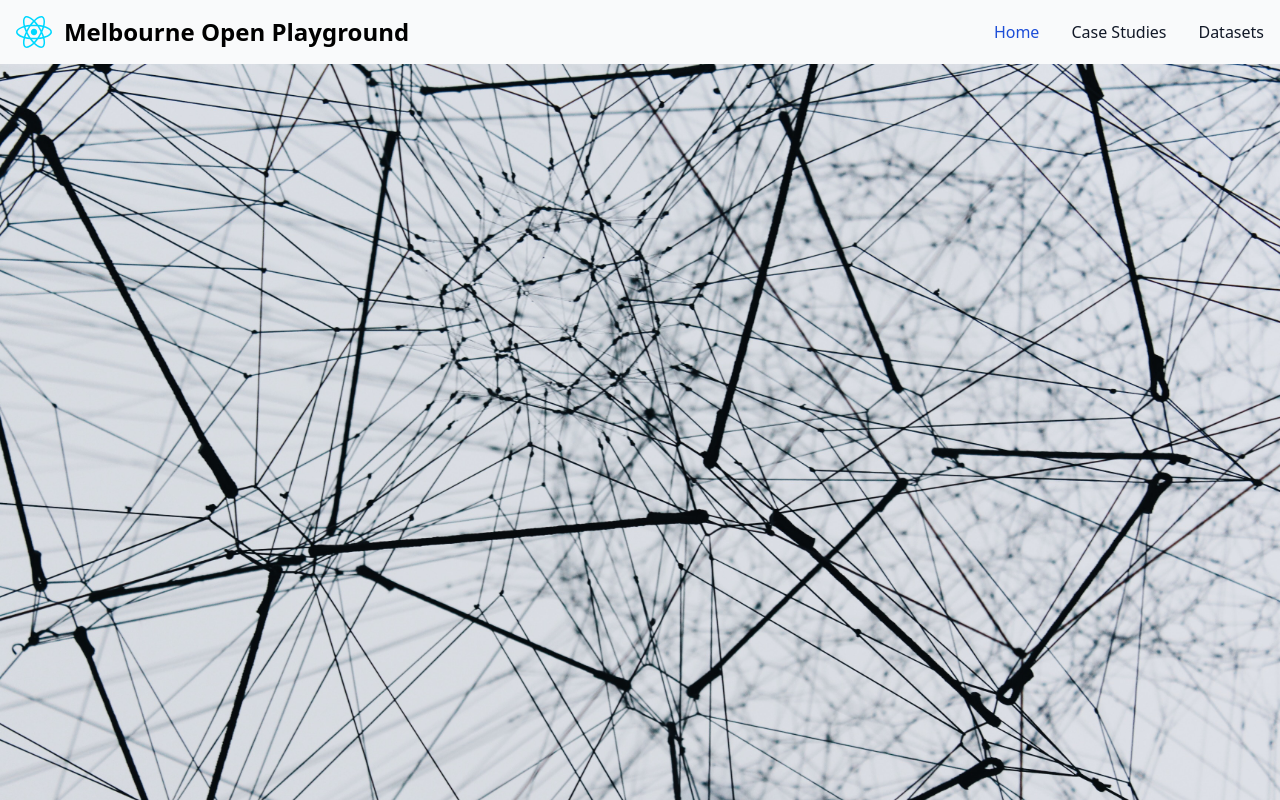
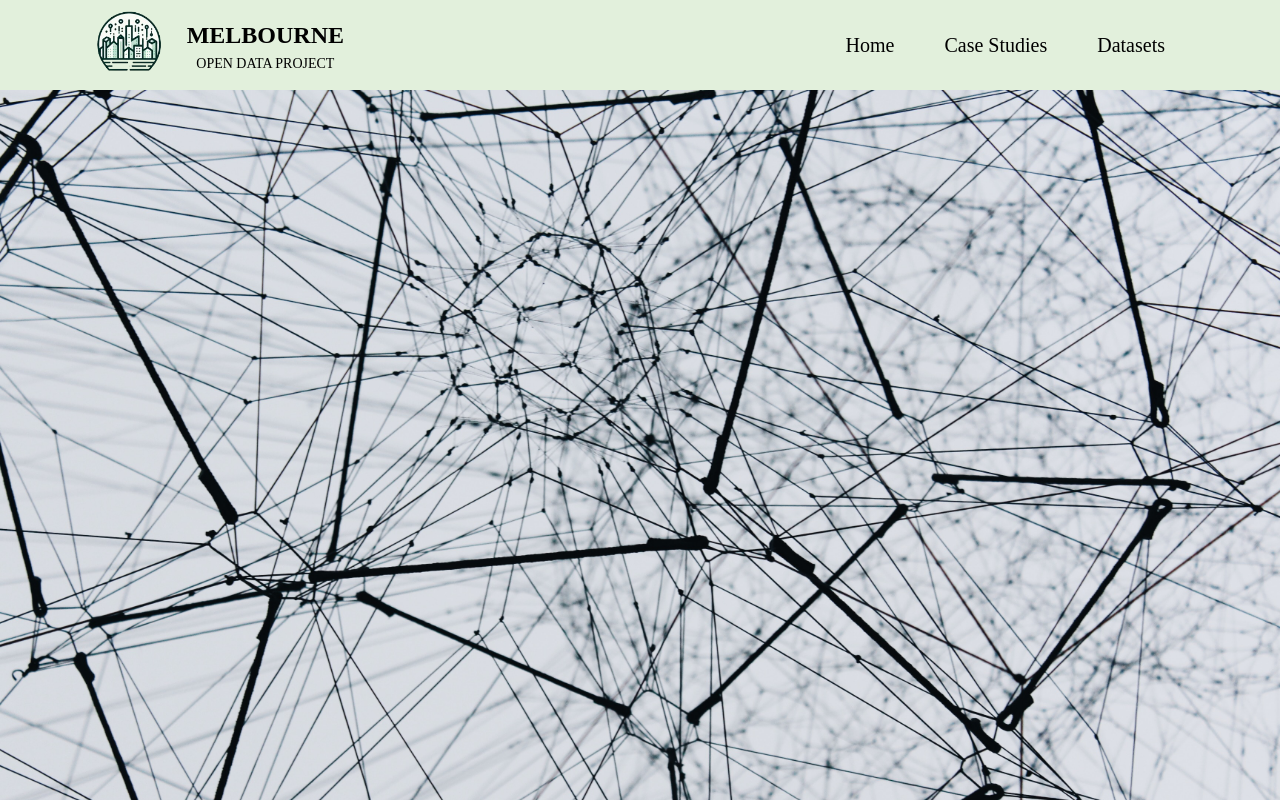
Before and after one commit to jassingh27/WebDev, a React (Vite) app: page / in a window 1280 px wide. Shown: the top 800 px of the page. Built offline with nearby package versions, Linux system fonts and the light colour scheme.

Commit message:
create a backup header according to new design

```diff
--- /dev/null
+++ b/src/components/HeaderBackup.jsx
@@ -0,0 +1,70 @@
+import React from "react";
+import { Link } from "react-router-dom";
+
+const headerStyles = {
+    headerContainer: {
+        fontFamily: "Poppins",
+        display: "flex",
+        justifyContent: "space-between",
+        alignItems: "center",
+        backgroundColor: "#E2F0DC",
+        padding: "10px 90px",
+    },
+    logoContainer: {
+        display: "flex",
+        alignItems: "center",
+    },
+    logo: {
+        height: "70px",
+    },
+    logoTextContainer: {
+        marginLeft:"20px",
+        display: "flex",
+        flexDirection: "column",
+        alignItems: "center",
+    },
+    logoTextBig: {
+        fontSize: "24px",
+        fontWeight: "bold",
+    },
+    logoTextSmall: {
+        fontSize: "14px",
+    },
+    navContainer: {
+        display: "flex",
+        justifyContent: "space-between",
+        alignItems: "center",
+    },
+    navLink: {
+        textDecoration: "none",
+        color: "#000000",
+        fontSize: "20px",
+        padding: "0 15px",
+        margin: "0 10px",
+    },
+};
+
+const HeaderBackup = () => {
+    return (
+        <header style={headerStyles.headerContainer}>
+            <div style={headerStyles.logoContainer}>
+                <img
+                    style={headerStyles.logo}
+                    src="src/assets/header-logo.png"
+                    alt="MOP Logo"
+                />
+                <div style={headerStyles.logoTextContainer}>
+                    <span style={headerStyles.logoTextBig}>MELBOURNE</span>
+                    <span style={headerStyles.logoTextSmall}>OPEN DATA PROJECT</span>
+                </div>
+            </div>
+            <div style={headerStyles.navContainer}>
+                <Link to="/" style={headerStyles.navLink}>Home</Link>
+                <Link to="/casestudies" style={headerStyles.navLink}>Case Studies</Link>
+                <Link to="/datasets" style={headerStyles.navLink}>Datasets</Link>
+            </div>
+        </header>
+    );
+};
+
+export default HeaderBackup;
--- a/src/pages/Home.jsx
+++ b/src/pages/Home.jsx
@@ -3,11 +3,13 @@ import React from 'react';
 import Header from '../components/Header';
 import Footer from '../components/Footer';
 import homecover from '../assets/homebanner.jpeg'
+import HeaderBackup from '../components/HeaderBackup';
 
 const Home = () => {
   return (
     <div>
-      <Header />
+      {/* <Header /> */}
+      <HeaderBackup />
       <main>
         <div>
           <img class="w-full h-auto " src={homecover}></img>
```
Also changed, not shown: src/assets/header-logo.png (added).
